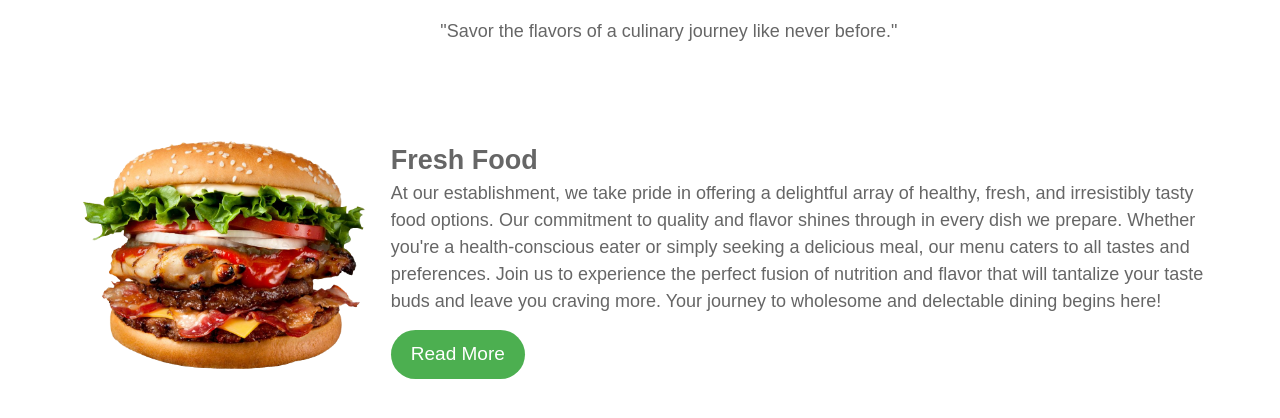
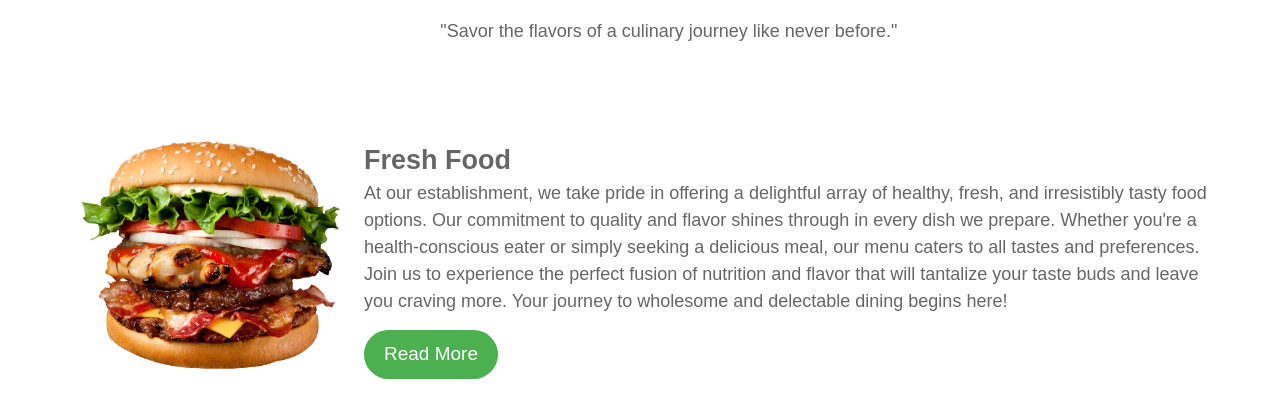
Before and after one commit to Dyno47/Web.github.io, a plain HTML site: page about.html in a window 1280 px wide. Shown: the part 82-500 px from the top of the page. Drawn offline with Linux system fonts and the light colour scheme.

Commit message:
Update about.html

```diff
--- a/about.html
+++ b/about.html
@@ -20,7 +20,7 @@
     <div class="container">
         <section class="about">
             <div class="about-img">
-                <img src="images/burger.png", height="300px" >
+                <img src="images/burger.png", height="300px" width="300px" >
             </div>
             <div class="about-content">
                 <h2>Fresh Food</h2>
```
